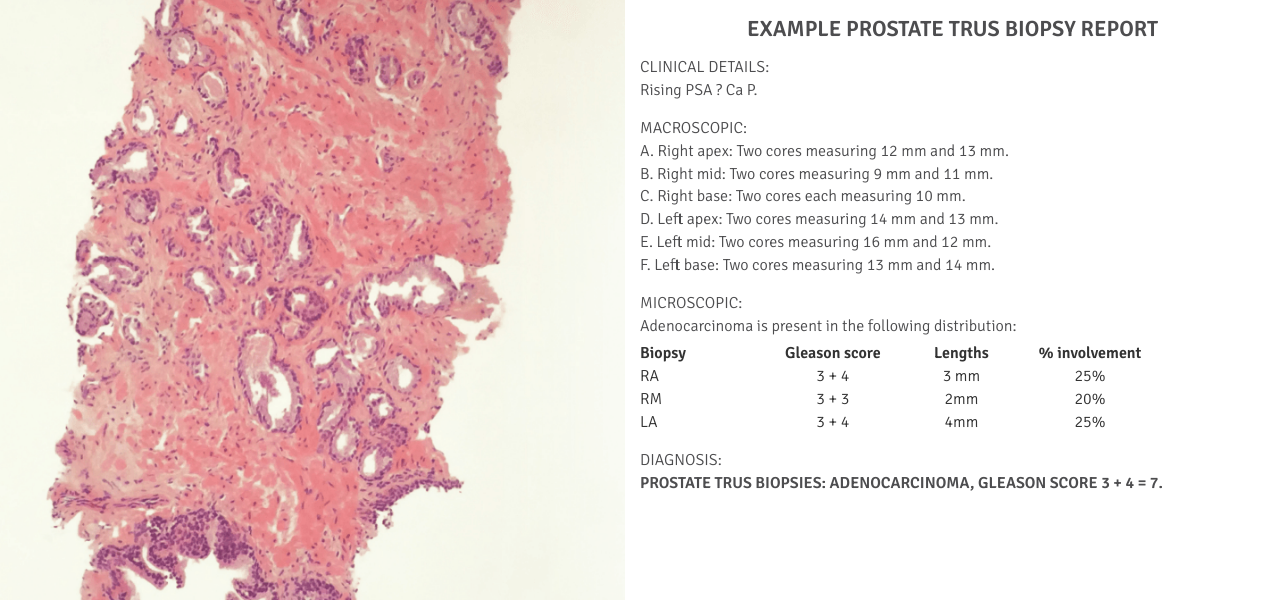
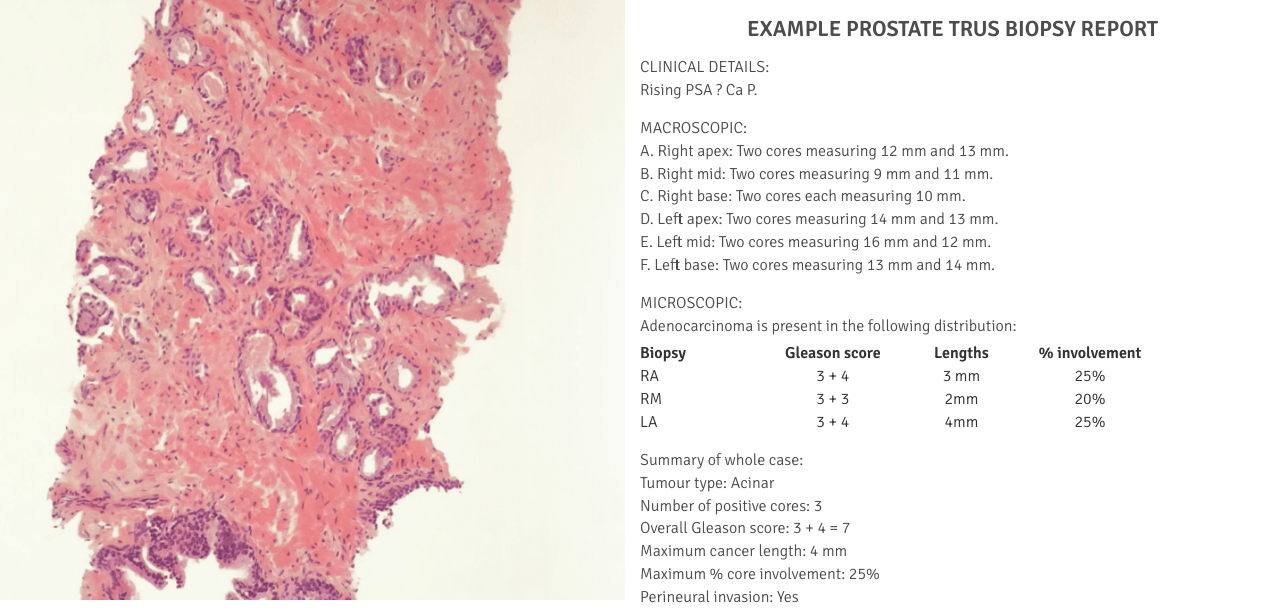
Before and after one commit to abyczkowska/jcarton, a plain HTML site: page report-prostate-trus.html in a window 1280 px wide. Shown: the part 134-746 px from the top of the page. Drawn offline with Linux system fonts and the light colour scheme.

Commit message:
report fix

```diff
--- a/report-prostate-trus.html
+++ b/report-prostate-trus.html
@@ -147,7 +147,23 @@
                       </tr>
                     </table>
                 </p>
-
+                <p class="copy align-left">Summary of whole case:
+                <br>
+                Tumour type: Acinar
+                <br>
+                Number of positive cores: 3
+                <br>
+                Overall Gleason score: 3 + 4 = 7
+                <br>
+                Maximum cancer length: 4 mm
+                <br>
+                Maximum % core involvement: 25%
+                <br>
+                Perineural invasion: Yes
+                <br>
+                Extraprostatic extension: No
+                <br>
+                Acute inflammation: Mild</p>
                 <p class="copy align-left padding-btm">
                 DIAGNOSIS:
                 <br>
```
